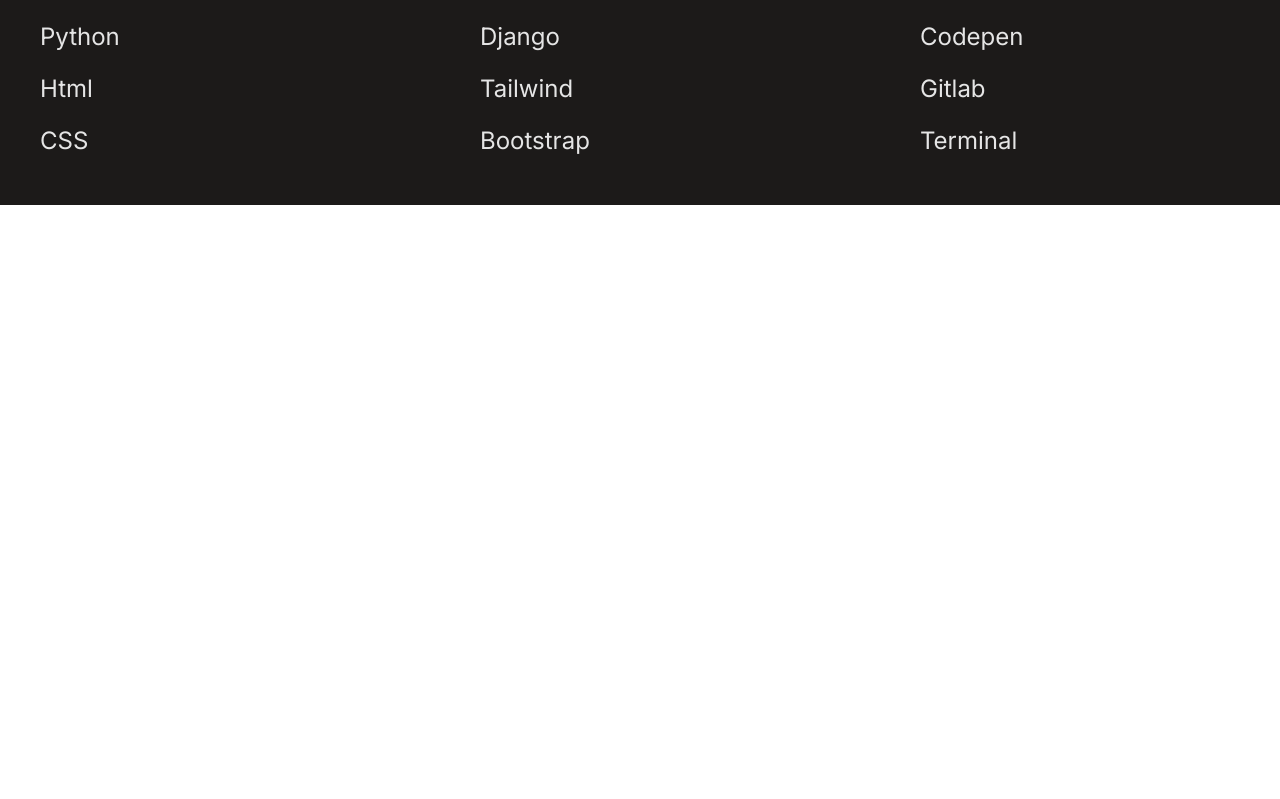
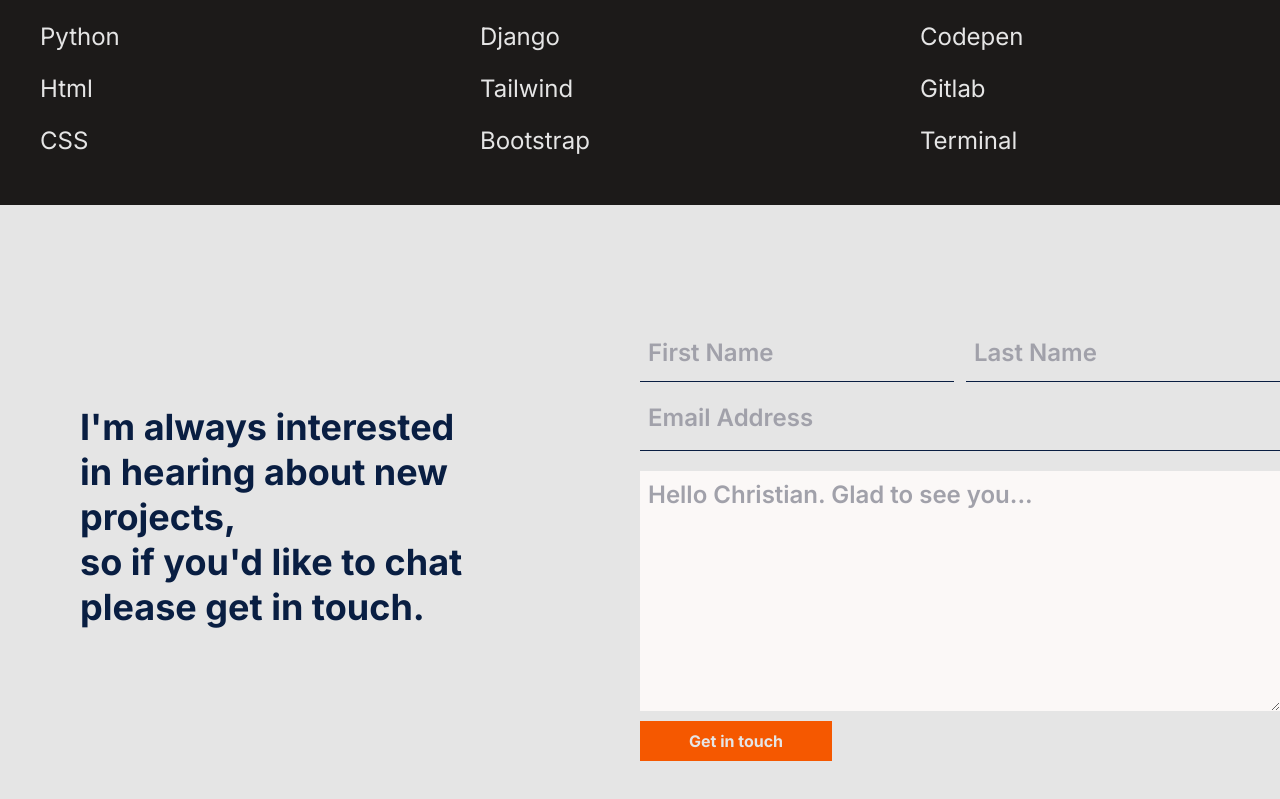
Before and after one commit to christianotieno/react-portfolio, a React (Create React App) app: page / in a window 1280 px wide. Shown: the part 3385-4184 px from the top of the page. Before the commit the page ends 3590 px from the top, so only its background shows below. Built offline with nearby package versions, Linux system fonts and the light colour scheme.

Commit message:
Add contact me section

```diff
--- a/src/components/App.js
+++ b/src/components/App.js
@@ -2,6 +2,7 @@ import Navbar from './Navbar';
 import Landing from './Landing';
 import RecentWorks from './RecentWorks';
 import About from './About';
+import Contact from './Contact';
 
 const App = () => (
   <div className="font-inter">
@@ -9,6 +10,7 @@ const App = () => (
     <Landing />
     <RecentWorks />
     <About />
+    <Contact />
   </div>
 );
 
--- /dev/null
+++ b/src/components/Contact.js
@@ -0,0 +1,44 @@
+import React from 'react';
+
+const Contact = () => (
+  <div className="bg-portfolio_mercury">
+    <div className="container mx-auto">
+      <div className="pt-20 pb-20">
+        <div className="contact mt-10 mb-10 flex">
+          <div className="w-1/2">
+            <h1 className="text-portfolio_downriver p-20 font-bold text-4xl leading-tight">
+              I&apos;m always interested
+              <br />
+              in hearing about new projects,
+              <br />
+              so if you&apos;d like to chat please get in touch.
+            </h1>
+          </div>
+          <div className="w-1/2">
+            <form className="w-full">
+              <div className="grid grid-cols-2 justify-between gap-3 pb-1">
+                <div className="first-name">
+                  <input className="bg-portfolio_mercury border-b font-semibold text-2xl text-portfolio_downriver w-full py-1 px-2 leading-loose focus:outline-none" type="text" placeholder="First Name" aria-label="first name" />
+                </div>
+                <div className="last-name">
+                  <input className="bg-portfolio_mercury border-b font-semibold text-2xl text-portfolio_downriver w-full py-1 px-2 leading-loose focus:outline-none" type="text" placeholder="Last Name" aria-label="last Name" />
+                </div>
+              </div>
+              <div className="email">
+                <input className="bg-portfolio_mercury border-b w-full font-semibold text-2xl text-portfolio_downriver py-2 px-2 leading-loose focus:outline-none" type="email" placeholder="Email Address" aria-label="email" />
+              </div>
+              <div className="">
+                <textarea className="bg-portfolio_spring_wood h-thirty_screen mt-5 p-2 font-semibold text-2xl w-full text-portfolio_cod_gray focus:outline-none" type="string" placeholder="Hello Christian. Glad to see you..." aria-label="email" />
+              </div>
+              <div className="text-center project-btn mt-1 text-portfolio_mercury font-bold py-2 px-1">
+                Get in touch
+              </div>
+            </form>
+          </div>
+        </div>
+      </div>
+    </div>
+  </div>
+);
+
+export default Contact;
--- a/tailwind.config.js
+++ b/tailwind.config.js
@@ -8,9 +8,12 @@ module.exports = {
       portfolio_mineShaft: '#3e3c3c',
       portfolio_downriver: '#091e42',
       portfolio_cod_gray: '#1c1a19',
+      portfolio_spring_wood: '#fbf8f7',
     },
     height: {
       half_screen: '50vh',
+      twenty_screen: '20vh',
+      thirty_screen: '30vh',
       half_width: '50vw',
     },
     extend: {
```
